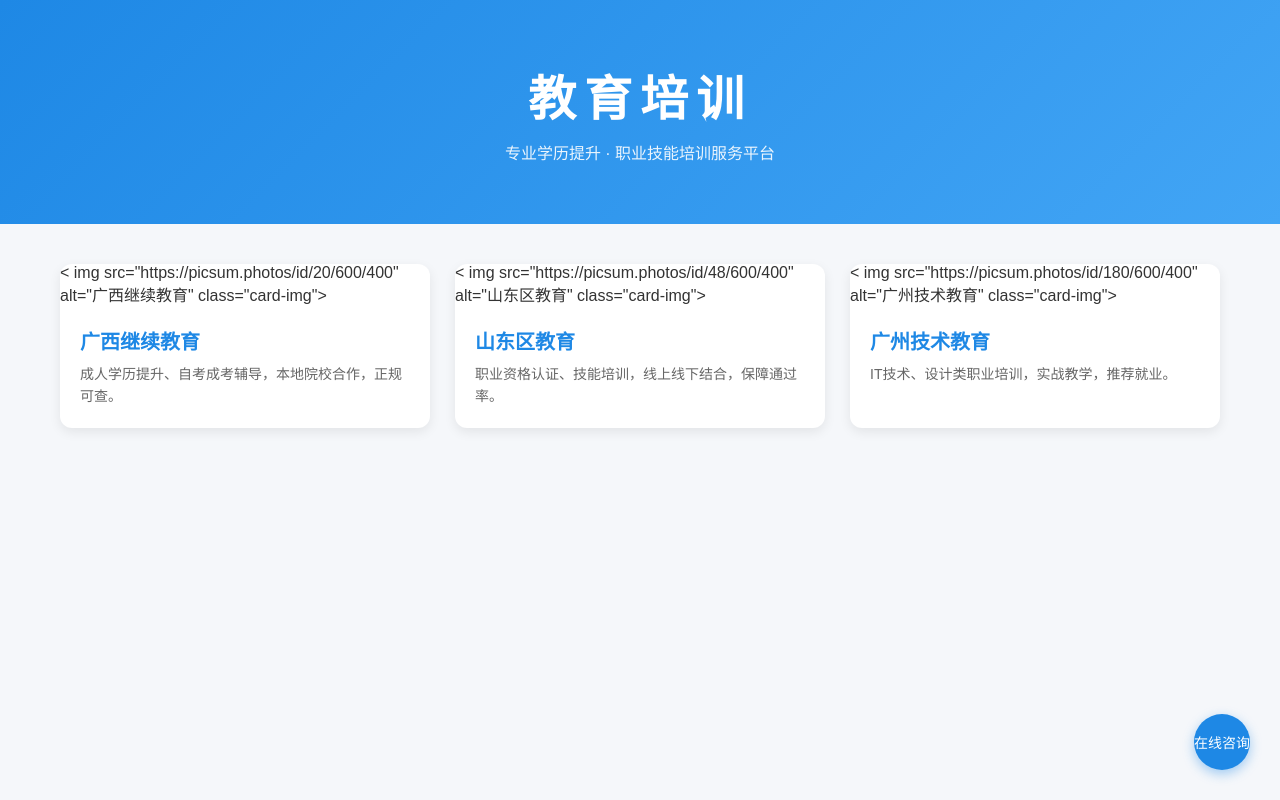
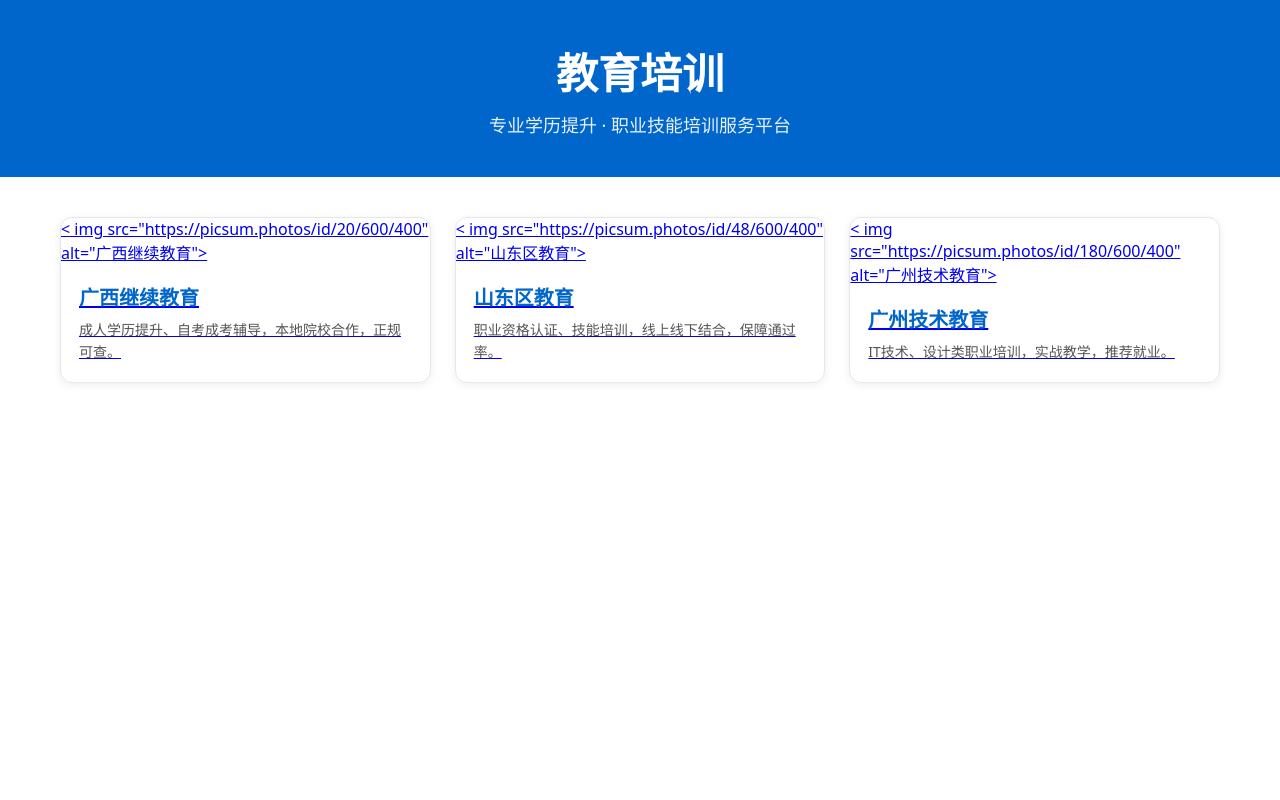
Before and after one commit to xiaobu5287/jiaoyu, a plain HTML site: page index.html in a window 1280 px wide. Drawn offline with Linux system fonts and the light colour scheme.

Commit message:
Update title and styles in index.html

```diff
--- a/index.html
+++ b/index.html
@@ -3,181 +3,75 @@
 <head>
     <meta charset="UTF-8">
     <meta name="viewport" content="width=device-width, initial-scale=1.0">
-    <title>教育培训服务平台</title>
+    <title>教育培训</title>
     <style>
-        * {
-            margin: 0;
-            padding: 0;
-            box-sizing: border-box;
-            font-family: "Microsoft Yahei", sans-serif;
+        *{margin:0;padding:0;box-sizing:border-box;font-family:system-ui, sans-serif;}
+        header{
+            background:#0066cc;
+            color:#fff;
+            text-align:center;
+            padding:40px 20px;
         }
-        body {
-            background: #f5f7fa;
-            color: #333;
-            padding-bottom: 80px;
+        h1{font-size:42px;margin-bottom:10px;}
+        header p{font-size:18px;opacity:0.9;}
+        .container{
+            max-width:1200px;
+            margin:40px auto;
+            padding:0 20px;
+            display:grid;
+            grid-template-columns:repeat(auto-fill, minmax(280px, 1fr));
+            gap:24px;
         }
-        /* 顶部大标题 */
-        .header {
-            background: linear-gradient(135deg, #1e88e5 0%, #42a5f5 100%);
-            color: #fff;
-            text-align: center;
-            padding: 60px 20px;
-            margin-bottom: 40px;
+        .card{
+            border:1px solid #e5e7eb;
+            border-radius:12px;
+            overflow:hidden;
+            box-shadow:0 2px 8px #00000012;
+            cursor:pointer;
+            transition:0.3s;
         }
-        .header h1 {
-            font-size: 48px;
-            font-weight: 600;
-            letter-spacing: 8px;
-            margin-bottom: 10px;
+        .card:hover{transform:translateY(-6px);box-shadow:0 6px 16px #00000018;}
+        .card img{
+            width:100%;
+            height:180px;
+            object-fit:cover;
+            display:block;
         }
-        .header p {
-            font-size: 16px;
-            opacity: 0.9;
-        }
-        /* 项目卡片容器 */
-        .container {
-            max-width: 1200px;
-            margin: 0 auto;
-            padding: 0 20px;
-        }
-        .card-grid {
-            display: grid;
-            grid-template-columns: repeat(auto-fill, minmax(320px, 1fr));
-            gap: 25px;
-        }
-        /* 项目卡片 */
-        .project-card {
-            background: #fff;
-            border-radius: 12px;
-            overflow: hidden;
-            box-shadow: 0 4px 12px rgba(0,0,0,0.08);
-            cursor: pointer;
-            transition: all 0.3s ease;
-            text-decoration: none;
-            color: #333;
-            display: block;
-        }
-        .project-card:hover {
-            transform: translateY(-6px);
-            box-shadow: 0 8px 20px rgba(0,0,0,0.12);
-        }
-        .card-img {
-            width: 100%;
-            height: 200px;
-            object-fit: cover;
-        }
-        .card-content {
-            padding: 20px;
-        }
-        .card-content h3 {
-            font-size: 20px;
-            margin-bottom: 8px;
-            color: #1e88e5;
-        }
-        .card-content p {
-            color: #666;
-            font-size: 14px;
-            line-height: 1.6;
-        }
-        /* 全局悬浮聊天按钮 */
-        .chat-float {
-            position: fixed;
-            bottom: 30px;
-            right: 30px;
-            z-index: 999;
-        }
-        .chat-btn {
-            width: 56px;
-            height: 56px;
-            border-radius: 50%;
-            background: #1e88e5;
-            color: #fff;
-            border: none;
-            font-size: 14px;
-            cursor: pointer;
-            box-shadow: 0 4px 12px rgba(30,136,229,0.4);
-        }
-        .chat-panel {
-            display: none;
-            position: absolute;
-            bottom: 70px;
-            right: 0;
-            width: 320px;
-            height: 450px;
-            background: #fff;
-            border-radius: 12px;
-            overflow: hidden;
-            box-shadow: 0 8px 24px rgba(0,0,0,0.15);
-        }
-        .chat-panel.show {
-            display: block;
-        }
-        .chat-panel iframe {
-            width: 100%;
-            height: 100%;
-            border: none;
-        }
-        /* 响应式适配手机 */
-        @media (max-width: 768px) {
-            .header h1 {
-                font-size: 32px;
-                letter-spacing: 4px;
-            }
-            .chat-panel {
-                width: 90vw;
-                right: -20px;
-            }
-        }
+        .card-body{padding:18px;}
+        .card-body h3{color:#0066cc;margin-bottom:8px;font-size:20px;}
+        .card-body p{color:#555;font-size:14px;line-height:1.6;}
     </style>
 </head>
 <body>
-    <div class="header">
+    <header>
         <h1>教育培训</h1>
         <p>专业学历提升 · 职业技能培训服务平台</p >
-    </div>
-
+    </header>
     <div class="container">
-        <div class="card-grid">
-            <!-- 项目1 -->
-            <a href=" " class="project-card">
-                < img src="https://picsum.photos/id/20/600/400" alt="广西继续教育" class="card-img">
-                <div class="card-content">
+        <!-- 广西继续教育卡片 -->
+        <a href=" " class="card">
+            < img src="https://picsum.photos/id/20/600/400" alt="广西继续教育">
+            <div class="card-body">
                 <h3>广西继续教育</h3>
                 <p>成人学历提升、自考成考辅导，本地院校合作，正规可查。</p >
             </div>
         </a >
-            <!-- 项目2 -->
-            <a href="shandong.html" class="project-card">
-                < img src="https://picsum.photos/id/48/600/400" alt="山东区教育" class="card-img">
-                <div class="card-content">
+        <!-- 山东区教育卡片 -->
+        <a href="shandong.html" class="card">
+            < img src="https://picsum.photos/id/48/600/400" alt="山东区教育">
+            <div class="card-body">
                 <h3>山东区教育</h3>
                 <p>职业资格认证、技能培训，线上线下结合，保障通过率。</p >
             </div>
         </a >
-            <!-- 项目3 -->
-            <a href="guangzhou.html" class="project-card">
-                < img src="https://picsum.photos/id/180/600/400" alt="广州技术教育" class="card-img">
-                <div class="card-content">
+        <!-- 广州技术教育卡片 -->
+        <a href="guangzhou.html" class="card">
+            < img src="https://picsum.photos/id/180/600/400" alt="广州技术教育">
+            <div class="card-body">
                 <h3>广州技术教育</h3>
                 <p>IT技术、设计类职业培训，实战教学，推荐就业。</p >
             </div>
         </a >
-            <!-- 复制上面的a标签块，即可新增更多项目 -->
     </div>
-    </div>
-
-    <!-- 全局聊天室 -->
-    <div class="chat-float">
-        <div class="chat-panel" id="chatPanel">
-            <iframe src="https://chat.shablang.com/room/xiaobujiaoyu" allow="microphone"></iframe>
-        </div>
-        <button class="chat-btn" onclick="toggleChat()">在线咨询</button>
-    </div>
-
-    <script>
-        function toggleChat() {
-            document.getElementById('chatPanel').classList.toggle('show');
-        }
-    </script>
 </body>
 </html>
```
Lines whose indentation alone changed are shown as unchanged.
